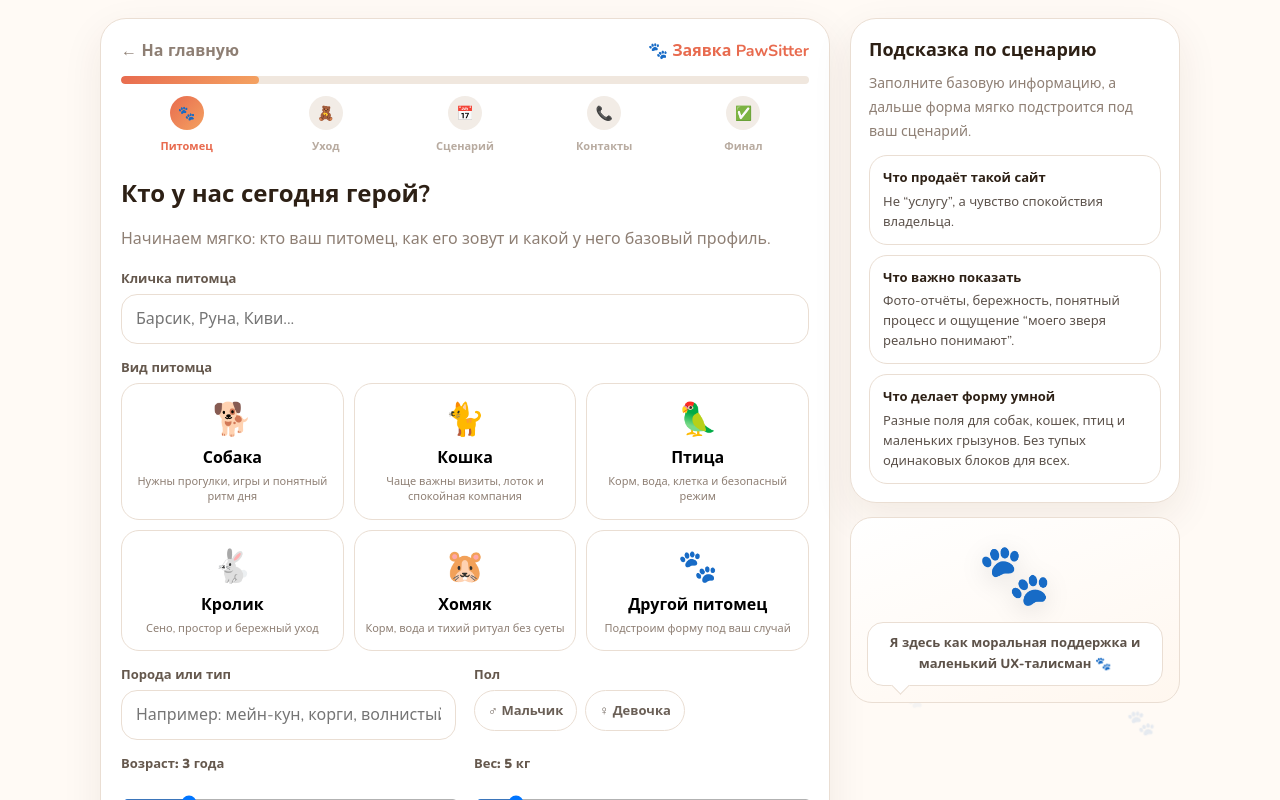
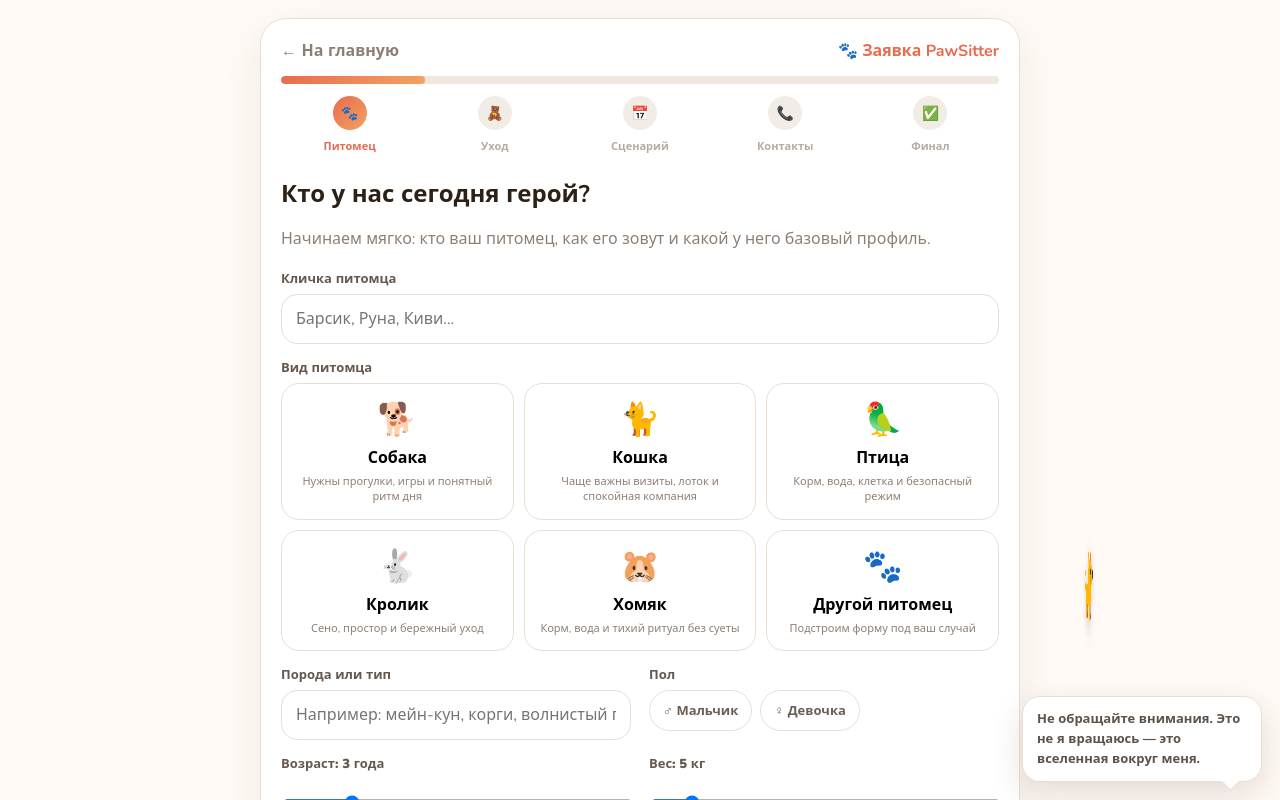
Before and after one commit to 4444alex4444/pawsitter-netlify, a React (Vite) app: page / in a window 1280 px wide. Both pictures are taken after a click on the button "Оставить заявку 🐾". Shown: the top 800 px of the page. Built offline with nearby package versions, Linux system fonts and the light colour scheme.

Commit message:
Add files via upload

```diff
--- a/src/App.tsx
+++ b/src/App.tsx
@@ -89,7 +89,7 @@ button{cursor:pointer}
 .review{padding:20px;background:#fff;border:1px solid var(--line);border-radius:24px}
 .review p{margin:0 0 14px;color:#5b514a;line-height:1.72;font-size:14px}
 .review small{color:var(--muted);font-weight:800}
-.form-shell{display:grid;grid-template-columns:minmax(0,1fr) 330px;gap:20px;align-items:start}
+.form-shell{max-width:760px;margin:0 auto;display:block}
 .form-card{padding:20px}
 .form-topbar{display:flex;justify-content:space-between;align-items:center;gap:10px;margin-bottom:14px}
 .back{background:none;border:none;padding:0;color:var(--muted);font-weight:900}
@@ -134,6 +134,16 @@ button{cursor:pointer}
 .mascot .bubble{position:relative;background:#fff;padding:10px 12px;border-radius:16px;border:1px solid var(--line);font-size:13px;font-weight:800;color:#5d5249;line-height:1.6}
 .mascot .bubble:after{content:'';position:absolute;bottom:-7px;left:26px;width:12px;height:12px;background:#fff;border-right:1px solid var(--line);border-bottom:1px solid var(--line);transform:rotate(45deg)}
 .notice{padding:13px 14px;border-radius:18px;border:1px solid #f0c5b4;background:#fff6f2;color:#7b543e;font-size:13px;line-height:1.65}
+.mascot-floating{position:fixed;right:18px;bottom:18px;z-index:80;display:flex;flex-direction:column;align-items:flex-end;gap:8px;max-width:240px}
+.mascot-floating .bubble{position:relative;background:#fff;padding:12px 14px;border-radius:18px;border:1px solid var(--line);font-size:13px;font-weight:800;color:#5d5249;line-height:1.55;box-shadow:0 12px 32px rgba(73,38,11,.14)}
+.mascot-floating .bubble:after{content:'';position:absolute;bottom:-7px;right:24px;width:12px;height:12px;background:#fff;border-right:1px solid var(--line);border-bottom:1px solid var(--line);transform:rotate(45deg)}
+.mascot-floating .pet{font-size:62px;display:inline-block;filter:drop-shadow(0 8px 14px rgba(0,0,0,.18));user-select:none;transition:left .35s ease,top .35s ease,transform .25s ease;position:fixed;left:calc(var(--mx, 82) * 1vw);top:calc(var(--my, 68) * 1vh)}
+.mascot-floating .pet.cat{animation:spinMeme 2.2s linear infinite}
+.mascot-floating .pet.dog{animation:floaty 1.4s ease infinite}
+.mascot-floating .pet.bird{animation:bob 1.1s ease infinite}
+.mascot-floating .pet.rabbit{animation:floaty 1.2s ease infinite}
+.mascot-floating .pet.hamster{animation:spinCoin 1.4s linear infinite}
+.mascot-floating .pet.other{animation:bob 1.6s ease infinite}
 .success-wrap{min-height:100vh;display:flex;align-items:center;justify-content:center;padding:20px;background:linear-gradient(180deg,#fff9f1 0%,#fff3eb 100%)}
 .success-card{max-width:760px;width:100%;padding:28px}
 .success-stage{position:relative;height:260px;border-radius:28px;background:linear-gradient(180deg,#fff 0%,#fff6ec 100%);border:1px solid var(--line);overflow:hidden;margin-bottom:18px}
@@ -166,6 +176,9 @@ button{cursor:pointer}
   .step-dot span{font-size:9px}
   .owner{left:16px}.sitter{right:14px}
   .pet-jump{left:74px;font-size:54px}
+  .mascot-floating{right:10px;bottom:10px;max-width:170px}
+  .mascot-floating .bubble{font-size:12px;padding:10px 12px}
+  .mascot-floating .pet{font-size:52px}
 }
 `;
 
@@ -408,41 +421,173 @@ function Landing({ onStart, onSitter }: { onStart: (cfg?: any) => void; onSitter
   );
 }
 
-function ScenarioHint({ form }: { form: any }) {
-  const text = useMemo(() => {
-    if (form.petType === 'cat') return 'Для кошек обычно важнее спокойные визиты, лоток, корм и ощущение, что их царство никто не захватил.';
-    if (form.petType === 'dog') return 'Для собак часто критичны прогулки, контакт и понятный ритм. Здесь это учтено, без цирка.';
-    if (form.petType === 'bird') return 'Для птиц важны корм, свежая вода, клетка и режим. Их нежность не любит импровизацию.';
-    if (form.petType === 'rabbit' || form.petType === 'hamster') return 'Для маленьких пушистых важны корм, чистота, тишина и привычная обстановка без лишнего стресса.';
-    return 'Заполните базовую информацию, а дальше форма мягко подстроится под ваш сценарий.';
-  }, [form.petType]);
 
-  const petClass = form.petType || 'other';
-  const pet = PET_MAP[form.petType] || '🐾';
-  const bubble =
-    form.petType === 'cat' ? 'Я вращаюсь по горизонтали, как и было завещано мемами 🌀' :
-    form.petType === 'dog' ? 'Я уже мысленно несу поводок и игрушку 🎾' :
-    form.petType === 'bird' ? 'Чик-чирик, главное без сквозняков и внезапных сюрпризов 🎶' :
-    form.petType === 'rabbit' ? 'Сено, покой и уважение к моим пушистым принципам 🥕' :
-    form.petType === 'hamster' ? 'Колесо крутится, жизнь прекрасна, а форма заполняется 🛞' :
-    'Я здесь как моральная поддержка и маленький UX-талисман 🐾';
+const DIALOGUES = {
+  defaultCat: [
+    'Не обращайте внимания. Это не я вращаюсь — это вселенная вокруг меня.',
+    'Кручусь-верчусь, уровень сервиса оценить хочу.',
+    'Всё нормально. Я просто в режиме красивой драматичности.',
+    'Мур. Продолжайте. Я уже слегка заинтересован.',
+    'Пока что выглядит прилично. Подозрительно, но прилично.'
+  ],
+  hoverCat: [
+    'Ой. Лапки убрали.',
+    'Вы меня не поймаете. Я тут на духовной скорости.',
+    'Погладить меня решили? Смело.',
+    'Слишком резкое проявление любви. Я перееду в другой угол.',
+    'Попытка контакта зафиксирована. Ухожу красиво.'
+  ],
+  cat: [
+    'Отлично. Один пушистый начальник зарегистрирован.',
+    'Хорошо. Значит в доме уже есть маленький домашний тиран.',
+    'А, кошка. Наконец-то серьёзная клиентура.',
+    'Принято. Готовьте диван, тишину и уважение к личным границам.',
+    'Кошка отмечена. Теперь всё официально.'
+  ],
+  dog: [
+    'СОБАКА DETECTED. Сейчас будет много радости и лап.',
+    'О, ну всё. Кто-то будет очень сильно любить всех подряд.',
+    'Принято. Запускаю режим «гулять, бегать, обожать».',
+    'Хорошо. Значит на сайте теперь официально есть энергия.',
+    'Собака отмечена. Мячик где?'
+  ],
+  bird: [
+    'Птица? Значит будильник теперь с крыльями.',
+    'Чик-чирик, важный клиент на связи.',
+    'Принято. Кто-то тут любит быть громким и красивым одновременно.',
+    'Хорошо. Пернатый режим активирован.',
+    'Птица отмечена. Готовим корм и уважение к вокалу.'
+  ],
+  rabbit: [
+    'Кролик. Срочно проверяем безопасность проводов.',
+    'Принято. Кто-то будет очень мило устраивать хаос.',
+    'Хорошо. Вижу впереди уши, скорость и исчезающую зелень.',
+    'Кролик отмечен. Морковь заносите аккуратно.',
+    'О, пушистая молния на минималках.'
+  ],
+  hamster: [
+    'Хомяк. Маленький, а логистика как у склада.',
+    'Принято. Колесо уже морально раскручивается.',
+    'Хорошо. Кто-то здесь очень серьёзно относится к семечкам.',
+    'Хомяк отмечен. Запасы еды под охраной.',
+    'Крошечный клиент, большие амбиции.'
+  ],
+  other: [
+    'Необычный клиент отмечен. Мне уже интересно.',
+    'Так. Здесь будет особый подход. Это я уважаю.',
+    'Хорошо. Кто-то идёт вне шаблонов.',
+    'Отлично. Индивидуальная история пошла.',
+    'Люблю, когда клиент с сюрпризом.'
+  ],
+  food: [
+    'Так. Корм записал. А ночные перекусы учтены?',
+    'Интересный пункт. Корм обычный… или тот, за который я вас прощу?',
+    'Отлично. Я так понимаю, дегустация входит в обязанности ситтера.',
+    'Принято. Но если корм невкусный — я буду смотреть осуждающе.',
+    'Хорошо. Значит голодный бунт откладывается.',
+    'Корм есть. Уже звучит как план.',
+    'Так, питание пошло. Начинаю верить в эту операцию.'
+  ],
+  couch: [
+    'Диван отмечен. Я разрешу ситтеру иногда там сидеть.',
+    'Хороший диван? Мне нужен мягкий. И желательно ваш.',
+    'Записал: диван. Отлично. Территория уже почти моя.',
+    'Диван принят. Осталось уточнить — где будет спать ситтер.',
+    'Диван — это важно. Без него я превращаюсь в очень недовольного кота.',
+    'Отлично. Стратегическая точка отдыха обнаружена.',
+    'Мягкий диван? Так, сайт начинает мне нравиться.'
+  ],
+  meds: [
+    'О. Таблетки. Начинается игра «поймай меня сначала».',
+    'Лекарства отмечены. Я уже подозрительно смотрю.',
+    'Интересно. Таблетка будет спрятана в еде?',
+    'Ну всё. Пошла серьёзная сюжетная линия.',
+    'Так. Медицинский режим. Я заранее не согласен, но продолжайте.'
+  ],
+  vet: [
+    'Так, клиника есть. Уже спокойнее даже мне.',
+    'Вижу организованных людей. Редкость.',
+    'Хорошо. Здесь, похоже, умеют помнить важное.',
+    'Записал врача. Это серьёзный подход, без шуток.',
+    'Очень хорошо. Паника не входит в план.'
+  ],
+  walks: [
+    'Прогулки есть. Радость официально утверждена.',
+    'Так. Гулять будем серьёзно.',
+    'Принято. У собаки будет карьера на свежем воздухе.',
+    'Хороший график. Я бы не пошёл, но поддерживаю.',
+    'Мячик морально готов.'
+  ],
+  dates: [
+    'Даты стоят. Операция «всё под контролем» началась.',
+    'Хорошо. План есть — уже красиво.',
+    'Так, календарь собран. Продолжаем без суеты.',
+    'Даты приняты. Мир становится чуть организованнее.',
+    'Отлично. Теперь это не хаос, а сценарий.'
+  ],
+  final: [
+    'Так… миска, диван, врач. Картина становится обнадёживающей.',
+    'Ну всё. Похоже, вы реально стараетесь.',
+    'Я почти перестал придираться. Почти.',
+    'Анкета выглядит солидно. Даже неловко шутить.',
+    'Выглядит очень даже прилично.'
+  ],
+  sent: [
+    'Ну всё. Заявка улетела. Можно выдыхать.',
+    'Хм. Этот человек выглядит достаточно тёплым.',
+    'Ладно. Я одобряю этого ситтера.',
+    'Красиво. Даже придраться пока не к чему.',
+    'Пусть теперь всё идёт по плану и по миске.'
+  ]
+};
+
+function pick<T>(arr:T[], seed:number){ return arr[seed % arr.length]; }
+
+function PetMascot({ form, finalMode = false }: { form: any; finalMode?: boolean }) {
+  const petType = form.petType || 'cat';
+  const pet = PET_MAP[petType] || '🐈';
+  const petClass = petType || 'cat';
+  const [seed, setSeed] = useState(0);
+  const [pos, setPos] = useState({ x: 82, y: 68 });
+  const [hoverMsg, setHoverMsg] = useState('');
+
+  useEffect(() => {
+    const t = setInterval(() => setSeed((s) => s + 1), 4200);
+    return () => clearInterval(t);
+  }, []);
+
+  const message = useMemo(() => {
+    if (hoverMsg) return hoverMsg;
+    if (finalMode) return pick(DIALOGUES.sent, seed);
+    if (!form.petType) return pick(DIALOGUES.defaultCat, seed);
+    if ((form.foodType || form.foodBrand || form.forbidden) && seed % 2 === 0) return pick(DIALOGUES.food, seed);
+    if (form.sleep === 'couch' || form.sleep === 'bed') return pick(DIALOGUES.couch, seed);
+    if ((form.meds && form.meds.length) || form.noMeds === false && form.chronic) return pick(DIALOGUES.meds, seed);
+    if (form.vetName || form.vetPhone) return pick(DIALOGUES.vet, seed);
+    if (form.petType === 'dog' && form.walks >= 2) return pick(DIALOGUES.walks, seed);
+    if (form.dateFrom || form.dateTo) return pick(DIALOGUES.dates, seed);
+    if (form.ownerName || form.ownerPhone) return pick(DIALOGUES.final, seed);
+    return pick((DIALOGUES as any)[petType] || DIALOGUES.other, seed);
+  }, [form, seed, hoverMsg, finalMode, petType]);
+
+  useEffect(() => {
+    if (!hoverMsg) return;
+    const t = setTimeout(() => setHoverMsg(''), 2600);
+    return () => clearTimeout(t);
+  }, [hoverMsg]);
+
+  function flee() {
+    const x = 12 + Math.random() * 72;
+    const y = 18 + Math.random() * 58;
+    setPos({ x, y });
+    if (!form.petType || petType === 'cat') setHoverMsg(pick(DIALOGUES.hoverCat, seed + 1));
+  }
 
   return (
-    <>
-      <Card className="side-card">
-        <h3>Подсказка по сценарию</h3>
-        <p>{text}</p>
-        <div className="fact-list">
-          <div className="fact"><strong>Что продаёт такой сайт</strong> Не “услугу”, а чувство спокойствия владельца.</div>
-          <div className="fact"><strong>Что важно показать</strong> Фото-отчёты, бережность, понятный процесс и ощущение “моего зверя реально понимают”.</div>
-          <div className="fact"><strong>Что делает форму умной</strong> Разные поля для собак, кошек, птиц и маленьких грызунов. Без тупых одинаковых блоков для всех.</div>
-        </div>
-      </Card>
-      <div className="mascot">
-        <div className={`pet ${petClass}`}>{pet}</div>
-        <div className="bubble">{bubble}</div>
-      </div>
-    </>
+    <div className="mascot-floating" style={{ ['--mx' as any]: pos.x, ['--my' as any]: pos.y }}>
+      <div className="bubble">{message}</div>
+      <div className={`pet ${petClass}`} onMouseEnter={flee}>{pet}</div>
+    </div>
   );
 }
 
@@ -498,7 +643,9 @@ function OwnerForm({ form, setForm, onBack, onSubmit, busy, submitError }: { for
 
   return (
     <section className="section" style={{ paddingTop: 18 }}>
-      <div className="container form-shell">
+      <div className="container">
+        <div className="form-shell">
+          <PetMascot form={form} />
         <Card className="form-card">
           <div className="form-topbar">
             <button className="back" type="button" onClick={onBack}>← На главную</button>
@@ -742,8 +889,6 @@ function OwnerForm({ form, setForm, onBack, onSubmit, busy, submitError }: { for
           </div>
         </Card>
 
-        <div>
-          <ScenarioHint form={form} />
         </div>
       </div>
     </section>
@@ -848,9 +993,10 @@ function SendingScreen({ form }: { form: any }) {
         </div>
         <div style={{ textAlign: 'center' }}>
           <h2 style={{ margin: '0 0 8px' }}>Питомец уже летит на ручки</h2>
-          <p style={{ margin: 0, color: 'var(--muted)', lineHeight: 1.8 }}>Заявка отправляется, а визуал честно говорит: контакт случился, забота включилась, все улыбаются. Так и должно быть.</p>
+          <p style={{ margin: 0, color: 'var(--muted)', lineHeight: 1.8 }}>Заявка отправляется. Сейчас всё произойдёт мягко и по плану — питомец уже летит в заботливые руки.</p>
         </div>
       </Card>
+      <PetMascot form={form} finalMode />
     </div>
   );
 }
@@ -879,7 +1025,7 @@ function Success({ form, reset }: { form: any; reset: () => void }) {
         <div style={{ textAlign: 'center' }}>
           <div style={{ fontSize: 38, marginBottom: 2 }}>🎉</div>
           <h2 style={{ margin: '0 0 8px' }}>Заявка принята</h2>
-          <p style={{ margin: '0 auto 16px', color: 'var(--muted)', maxWidth: 560, lineHeight: 1.8 }}>Теперь это не просто форма. Это уже понятная история: вы сообщили контекст, мы получили заявку, и питомец в интерфейсе буквально прыгнул в заботливые руки. Да, мило. Да, работает.</p>
+          <p style={{ margin: '0 auto 16px', color: 'var(--muted)', maxWidth: 560, lineHeight: 1.8 }}>Мы получили заявку и скоро свяжемся с вами. А питомец уже морально устроился в заботливых руках.</p>
         </div>
         <div className="summary">
           <div className="item"><strong>Питомец</strong>{form.petName || '—'} · {PET_LABEL[form.petType] || '—'}</div>
@@ -891,6 +1037,7 @@ function Success({ form, reset }: { form: any; reset: () => void }) {
           <button className="btn btn-primary" type="button" onClick={reset}>Оставить ещё заявку 🐾</button>
         </div>
       </Card>
+      <PetMascot form={form} finalMode />
     </div>
   );
 }
```
